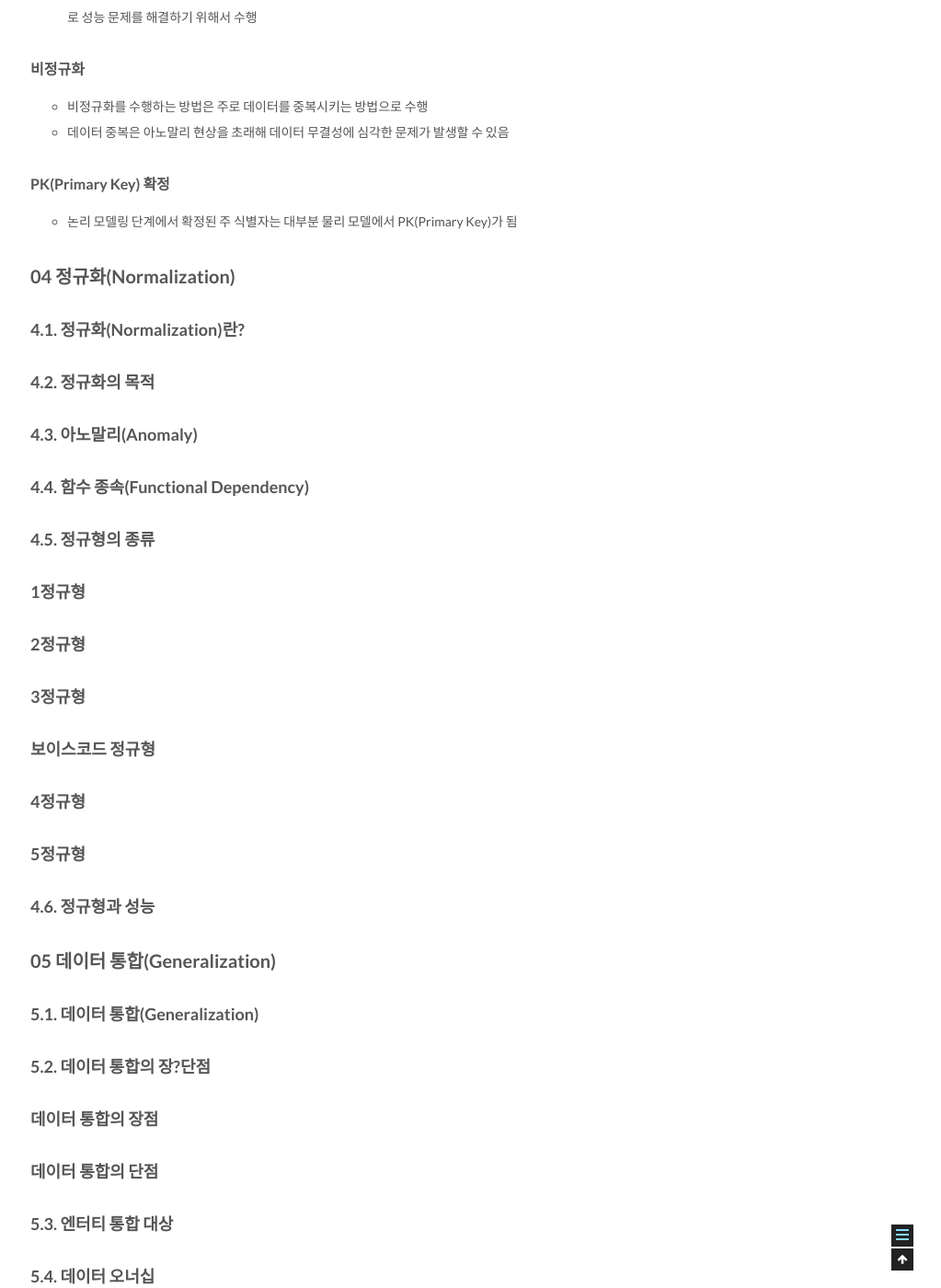
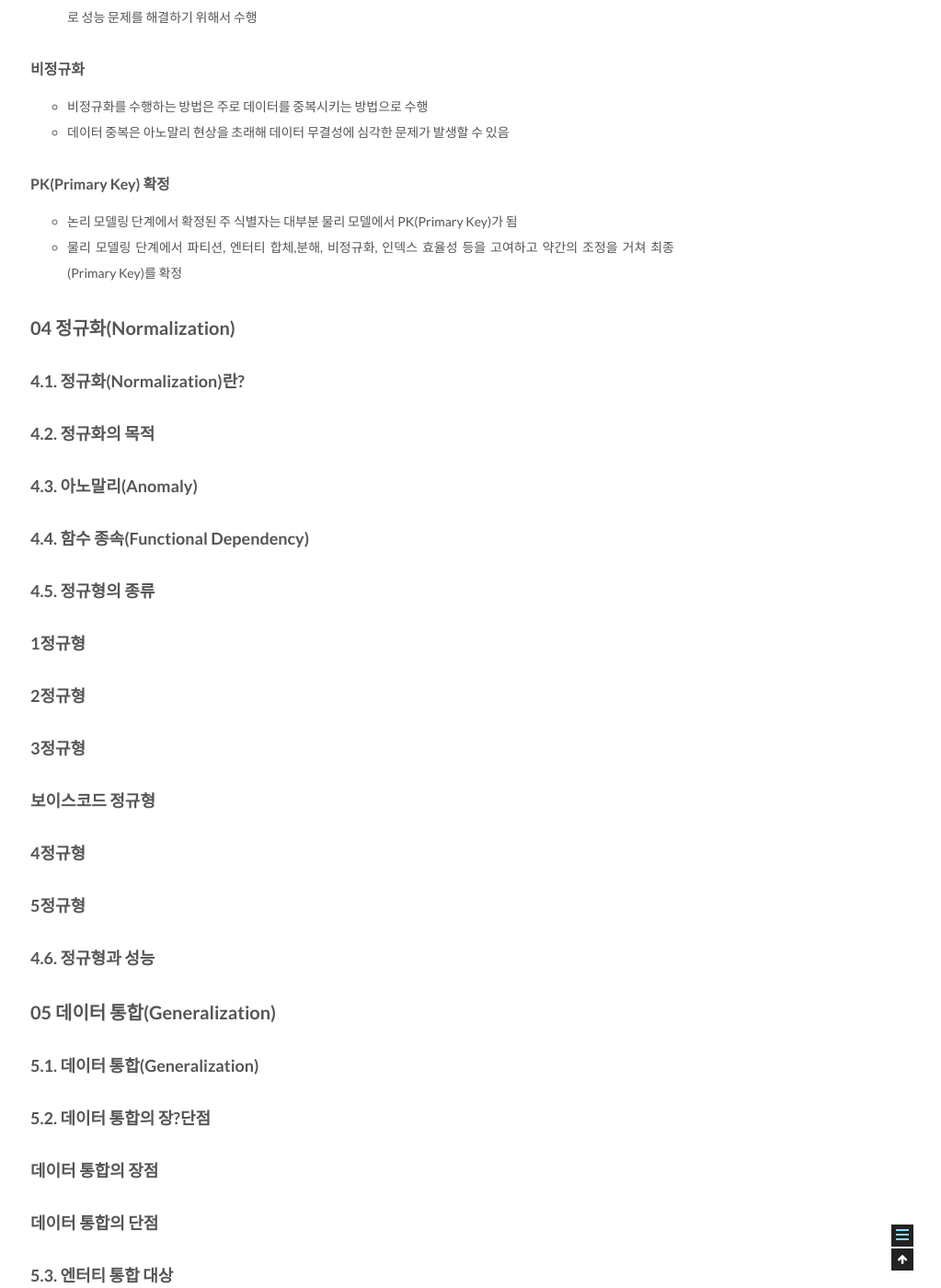
Before and after one commit to csj4032/csj4032.github.io, a Jekyll site: the page built from _posts/2018-05-02-관계형데이터모델링프리미엄가이드.md, in a window 1280 px wide and 1400 px high, scrolled down 10414 px. Shown: the whole window at 92% size, without its empty margins (257-1280 px from the left). Built offline with Jekyll 4.4.1, drawn with Linux system fonts in a browser that asks for light colours; comment, search, counter and statistics services are not loaded.

Commit message:
관계형 데이터 베이스 모델링 포스팅 수정

```diff
--- a/_posts/2018-05-02-관계형데이터모델링프리미엄가이드.md
+++ b/_posts/2018-05-02-관계형데이터모델링프리미엄가이드.md
@@ -321,6 +321,7 @@ comments: true
 
 #### PK(Primary Key) 확정
 * 논리 모델링 단계에서 확정된 주 식별자는 대부분 물리 모델에서 PK(Primary Key)가 됨
+* 물리 모델링 단계에서 파티션, 엔터티 합체,분해, 비정규화, 인덱스 효율성 등을 고여하고 약간의 조정을 거쳐 최종 (Primary Key)를 확정
 
 ## 04 정규화(Normalization)
 
```
